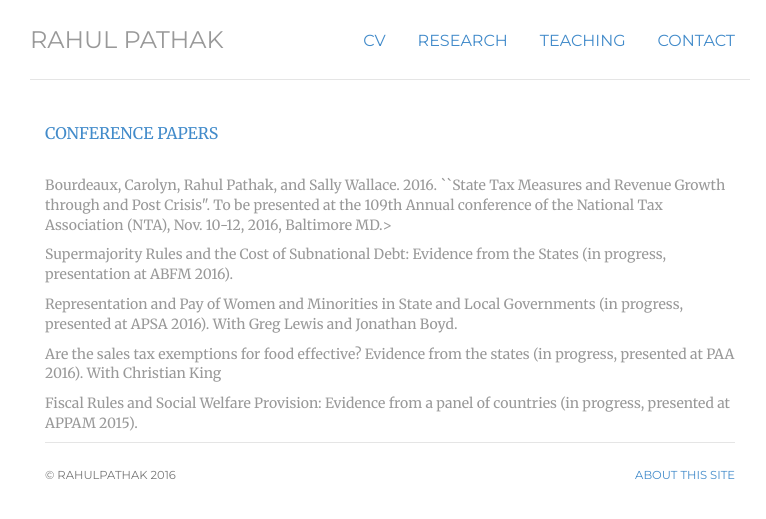
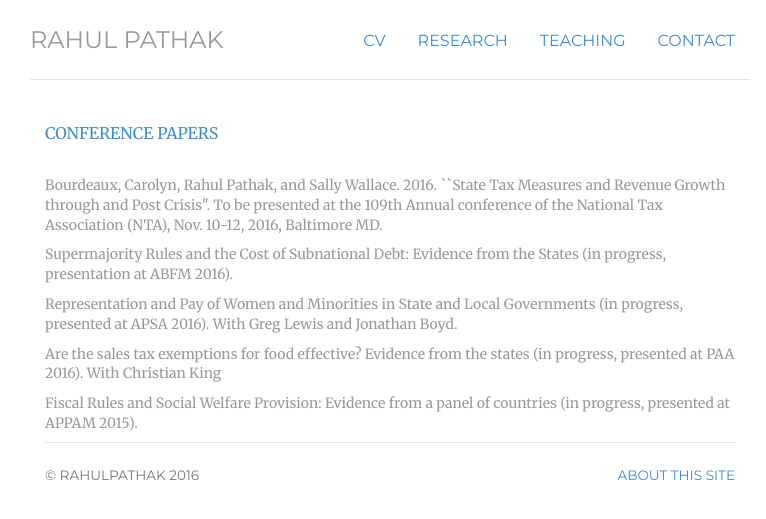
Before and after one commit to pathak-rahul/pathak-rahul.github.io, a Jekyll site: the page built from testing/index.html, in a window 1280 px wide. Shown: the top 519 px of the page, without its empty margins (250-1016 px from the left). Built offline with Jekyll 4.4.1, drawn with Linux system fonts in a browser that asks for light colours.

Commit message:
Update index.html

```diff
--- a/testing/index.html
+++ b/testing/index.html
@@ -6,14 +6,10 @@
 	<div class="col-sm-12">
 	</div>
 	<div itemscope itemtype="http://data-vocabulary.org/Person" class="col-sm-12">
-<style type="text/css">
-p.small {
-    line-height: 115%;
-}
-</style>
+
 <p class="text-primary">CONFERENCE PAPERS</p>
 
-<h4><small>Bourdeaux, Carolyn, Rahul Pathak, and Sally Wallace. 2016. ``State Tax Measures and Revenue Growth through and Post Crisis". To be presented at the 109th Annual conference of the National Tax Association (NTA), Nov. 10-12, 2016, Baltimore MD.> </h4>
+<h4><small>Bourdeaux, Carolyn, Rahul Pathak, and Sally Wallace. 2016. ``State Tax Measures and Revenue Growth through and Post Crisis". To be presented at the 109th Annual conference of the National Tax Association (NTA), Nov. 10-12, 2016, Baltimore MD.</small> </h4>
 <h4><small>Supermajority Rules and the Cost of Subnational Debt: Evidence from the States (in progress, presentation at ABFM 2016).</small> </h4>
 <h4><small>Representation and Pay of Women and Minorities in State and Local Governments (in progress, presented at APSA 2016). With Greg Lewis and Jonathan Boyd.</small> </h4>
 <h4><small>Are the sales tax exemptions for food effective? Evidence from the states (in progress, presented at PAA 2016). With Christian King</small> </h4>
```
